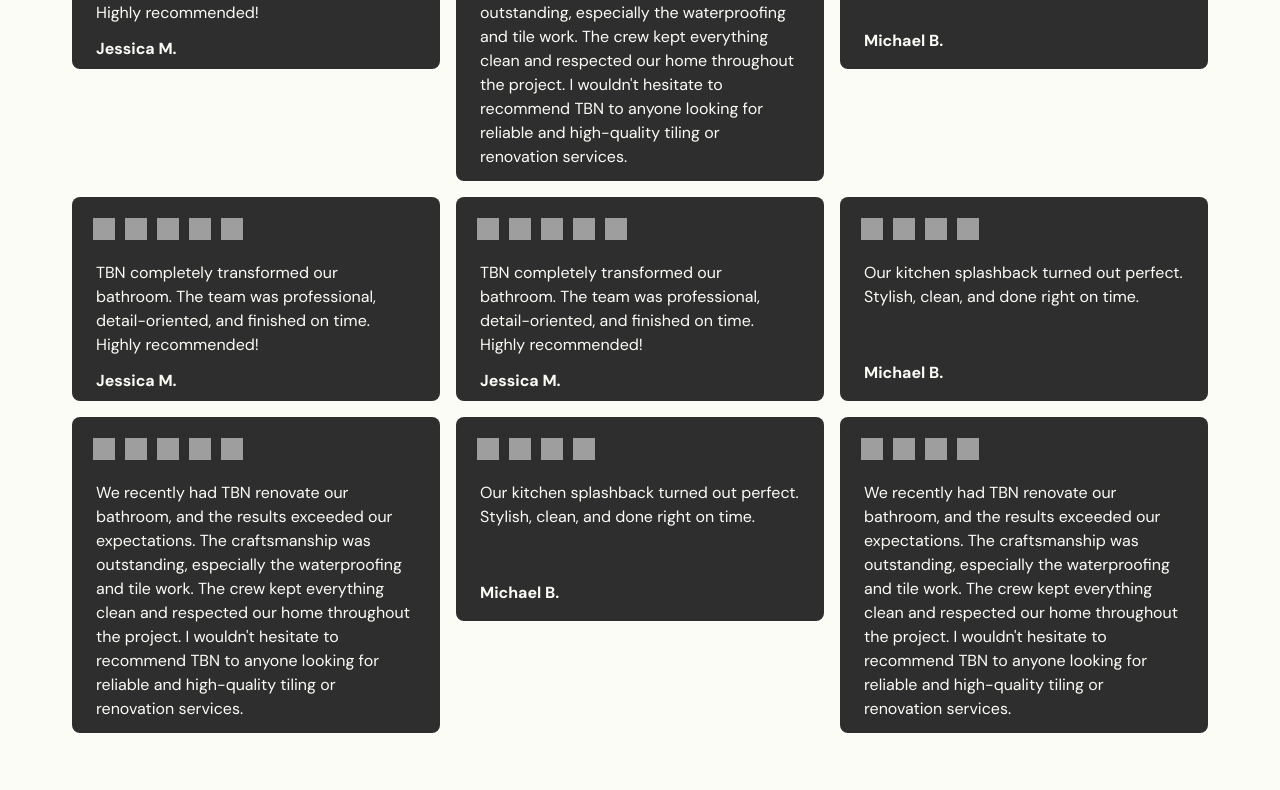
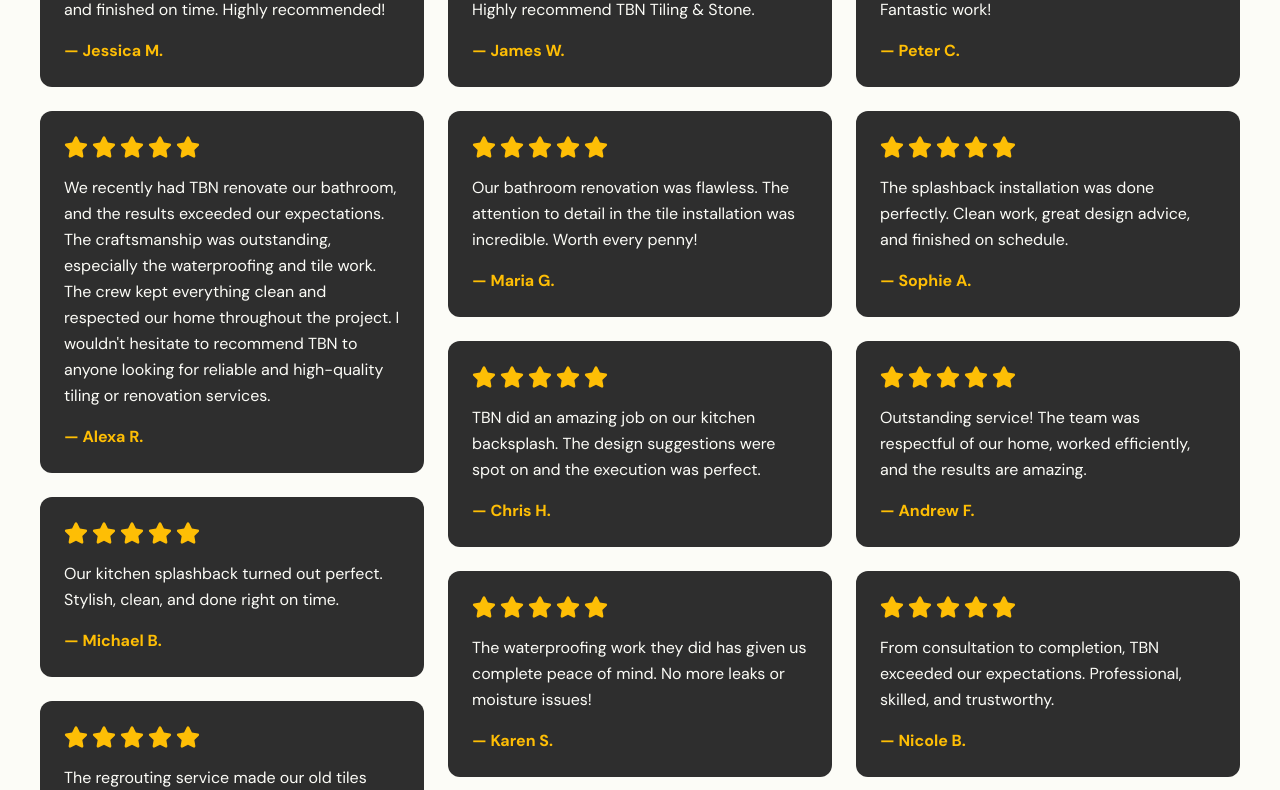
Before and after one commit to mygads/tbn-company-profile, a Next.js app: page /review in a window 1280 px wide. Shown: the part 1590-2380 px from the top of the page. Built offline with nearby package versions, Linux system fonts and the light colour scheme.

Commit message:
Refactor CustomerReviews component to enhance layout and readability; replace static star images with FontAwesome icons and update review data for consistency

```diff
--- a/src/components/CustomerReviews.tsx
+++ b/src/components/CustomerReviews.tsx
@@ -1,124 +1,185 @@
 'use client';
 
-const imgVector = "http://localhost:3845/assets/6b67df003f6065b2662447bb23003bdb6f42f907.svg";
-
-function StarIcon() {
-  return (
-    <div className="relative w-8 h-8">
-      <div className="absolute inset-[14.9%_14.33%_16.96%_14.33%]">
-        <img alt="star" className="block max-w-none w-full h-full" src={imgVector} />
-      </div>
-    </div>
-  );
-}
+import { FaStar } from 'react-icons/fa';
 
 export default function CustomerReviews() {
   const reviews = [
     {
       id: 1,
-      stars: 4,
+      stars: 5,
       text: "TBN completely transformed our bathroom. The team was professional, detail-oriented, and finished on time. Highly recommended!",
-      author: "Jessica M.",
-      height: "h-[204px]",
-      position: "col-span-1 row-span-1"
+      author: "Jessica M."
     },
     {
       id: 2,
       stars: 5,
       text: "We recently had TBN renovate our bathroom, and the results exceeded our expectations. The craftsmanship was outstanding, especially the waterproofing and tile work. The crew kept everything clean and respected our home throughout the project. I wouldn't hesitate to recommend TBN to anyone looking for reliable and high-quality tiling or renovation services.",
-      author: "Alexa",
-      height: "h-[316px]",
-      position: "col-span-1 row-span-2"
+      author: "Alexa R."
     },
     {
       id: 3,
-      stars: 4,
+      stars: 5,
       text: "Our kitchen splashback turned out perfect. Stylish, clean, and done right on time.",
-      author: "Michael B.",
-      height: "h-[204px]",
-      position: "col-span-1 row-span-1"
+      author: "Michael B."
     },
     {
       id: 4,
       stars: 5,
-      text: "TBN completely transformed our bathroom. The team was professional, detail-oriented, and finished on time. Highly recommended!",
-      author: "Jessica M.",
-      height: "h-[204px]",
-      position: "col-span-1 row-span-1"
+      text: "The regrouting service made our old tiles look brand new. Amazing attention to detail and very professional work.",
+      author: "Sarah K."
     },
     {
       id: 5,
       stars: 5,
-      text: "TBN completely transformed our bathroom. The team was professional, detail-oriented, and finished on time. Highly recommended!",
-      author: "Jessica M.",
-      height: "h-[204px]",
-      position: "col-span-1 row-span-1"
+      text: "Fixed our leaking shower quickly and efficiently. No more water damage worries. Great service!",
+      author: "David L."
     },
     {
       id: 6,
-      stars: 4,
-      text: "Our kitchen splashback turned out perfect. Stylish, clean, and done right on time.",
-      author: "Michael B.",
-      height: "h-[204px]",
-      position: "col-span-1 row-span-1"
+      stars: 5,
+      text: "Professional waterproofing service. Peace of mind knowing our bathroom is properly sealed.",
+      author: "Emma T."
     },
     {
       id: 7,
       stars: 5,
-      text: "We recently had TBN renovate our bathroom, and the results exceeded our expectations. The craftsmanship was outstanding, especially the waterproofing and tile work. The crew kept everything clean and respected our home throughout the project. I wouldn't hesitate to recommend TBN to anyone looking for reliable and high-quality tiling or renovation services.",
-      author: "Alexa",
-      height: "h-[316px]",
-      position: "col-span-1 row-span-2"
+      text: "The team arrived on time every day, worked cleanly, and the final result is stunning. Our kitchen has never looked better!",
+      author: "Robert P."
     },
     {
       id: 8,
-      stars: 4,
-      text: "Our kitchen splashback turned out perfect. Stylish, clean, and done right on time.",
-      author: "Michael B.",
-      height: "h-[204px]",
-      position: "col-span-1 row-span-1"
+      stars: 5,
+      text: "Excellent communication throughout the project. They kept us informed at every step.",
+      author: "Lisa M."
     },
     {
       id: 9,
-      stars: 4,
-      text: "We recently had TBN renovate our bathroom, and the results exceeded our expectations. The craftsmanship was outstanding, especially the waterproofing and tile work. The crew kept everything clean and respected our home throughout the project. I wouldn't hesitate to recommend TBN to anyone looking for reliable and high-quality tiling or renovation services.",
-      author: "Alexa",
-      height: "h-[316px]",
-      position: "col-span-1 row-span-2"
+      stars: 5,
+      text: "Fair pricing, quality work, and finished ahead of schedule. What more could you ask for? Highly recommend TBN Tiling & Stone.",
+      author: "James W."
+    },
+    {
+      id: 10,
+      stars: 5,
+      text: "Our bathroom renovation was flawless. The attention to detail in the tile installation was incredible. Worth every penny!",
+      author: "Maria G."
+    },
+    {
+      id: 11,
+      stars: 5,
+      text: "TBN did an amazing job on our kitchen backsplash. The design suggestions were spot on and the execution was perfect.",
+      author: "Chris H."
+    },
+    {
+      id: 12,
+      stars: 5,
+      text: "The waterproofing work they did has given us complete peace of mind. No more leaks or moisture issues!",
+      author: "Karen S."
+    },
+    {
+      id: 13,
+      stars: 5,
+      text: "Professional, reliable, and skilled. Our bathroom looks like it belongs in a magazine now. Thank you TBN!",
+      author: "Tom R."
+    },
+    {
+      id: 14,
+      stars: 5,
+      text: "Great experience from start to finish. Clear communication, fair pricing, and outstanding craftsmanship.",
+      author: "Jennifer L."
+    },
+    {
+      id: 15,
+      stars: 5,
+      text: "The tile work in our kitchen is absolutely beautiful. The team was meticulous and the results speak for themselves.",
+      author: "Mark D."
+    },
+    {
+      id: 16,
+      stars: 5,
+      text: "Fixed our shower leak and did a complete renovation. The quality of work is exceptional. Highly satisfied!",
+      author: "Rachel N."
+    },
+    {
+      id: 17,
+      stars: 5,
+      text: "TBN's regrouting service brought new life to our old tiles. They look brand new again. Fantastic work!",
+      author: "Peter C."
+    },
+    {
+      id: 18,
+      stars: 5,
+      text: "The splashback installation was done perfectly. Clean work, great design advice, and finished on schedule.",
+      author: "Sophie A."
+    },
+    {
+      id: 19,
+      stars: 5,
+      text: "Outstanding service! The team was respectful of our home, worked efficiently, and the results are amazing.",
+      author: "Andrew F."
+    },
+    {
+      id: 20,
+      stars: 5,
+      text: "From consultation to completion, TBN exceeded our expectations. Professional, skilled, and trustworthy.",
+      author: "Nicole B."
+    },
+    {
+      id: 21,
+      stars: 5,
+      text: "Our bathroom renovation turned out better than we imagined. The craftsmanship is top-notch!",
+      author: "Daniel K."
+    },
+    {
+      id: 22,
+      stars: 5,
+      text: "TBN did a fantastic job on our kitchen tiles. The attention to detail and quality is unmatched.",
+      author: "Victoria M."
+    },
+    {
+      id: 23,
+      stars: 5,
+      text: "The waterproofing work has given us complete confidence in our bathroom. No more worries about water damage!",
+      author: "George T."
+    },
+    {
+      id: 24,
+      stars: 5,
+      text: "Excellent service from start to finish. Professional team, great communication, and beautiful results.",
+      author: "Helen W."
     }
   ];
 
   return (
-    <div className="w-full max-w-[1168px] mx-auto px-4 py-16">
-      {/* Masonry Grid Layout - 3 columns */}
-      <div className="grid grid-cols-1 md:grid-cols-2 lg:grid-cols-3 gap-4 auto-rows-min">
+    <section className="py-12 md:py-20 bg-[#fcfcf7]">
+      <div className="container mx-auto px-10">
+        {/* Masonry Grid Layout using CSS columns */}
+        <div className="columns-1 md:columns-2 lg:columns-3 gap-4 md:gap-6 space-y-4 md:space-y-6">
           {reviews.map((review) => (
             <div
               key={review.id}
-            className={`bg-[#2e2e2e] rounded-lg p-4 flex flex-col ${review.height} overflow-hidden`}
+              className="bg-[#2e2e2e] rounded-xl p-6 break-inside-avoid inline-block w-full hover:shadow-xl transition-shadow duration-300"
             >
               {/* Stars */}
-            <div className="flex gap-0 mb-4">
-              {Array.from({ length: review.stars }).map((_, index) => (
-                <StarIcon key={index} />
+              <div className="flex gap-1 mb-4">
+                {Array.from({ length: 5 }).map((_, index) => (
+                  <FaStar key={index} className="w-5 h-5 md:w-6 md:h-6 text-[#febe05]" />
                 ))}
               </div>
 
-            {/* Review Content */}
-            <div className="flex flex-col flex-1 gap-3 px-2">
               {/* Review Text */}
-              <p className="text-[#fcfcf7] text-[16px] leading-normal font-normal flex-1">
+              <p className="text-[#fcfcf7] text-sm md:text-base leading-relaxed mb-4">
                 {review.text}
               </p>
 
               {/* Author */}
-              <p className="text-[#fcfcf7] text-[16px] font-bold leading-normal mt-auto">
-                {review.author}
+              <p className="text-[#febe05] text-sm md:text-base font-bold">
+                — {review.author}
               </p>
-            </div>
             </div>
           ))}
         </div>
       </div>
+    </section>
   );
 }
--- a/src/components/Footer.tsx
+++ b/src/components/Footer.tsx
@@ -47,7 +47,7 @@
 
           {/* Map Column */}
           <div className="lg:col-span-3">
-            <div className="w-full max-w-[209px] h-[210px] rounded-lg overflow-hidden">
+            <div className="w-full max-w-[209px] h-[210px] overflow-hidden">
               <iframe
                 src="https://www.google.com/maps/embed?pb=!1m18!1m12!1m3!1d3560.1332666142016!2d152.9605380763101!3d-26.83571328999266!2m3!1f0!2f0!3f0!3m2!1i1024!2i768!4f13.1!3m3!1m2!1s0x6b9384b3394378fb%3A0x912d04a1146aed33!2sAustralia%20Zoo!5e0!3m2!1sid!2sid!4v1759069137586!5m2!1sid!2sid"
                 width="100%"
```
Lines whose indentation alone changed are shown as unchanged.
